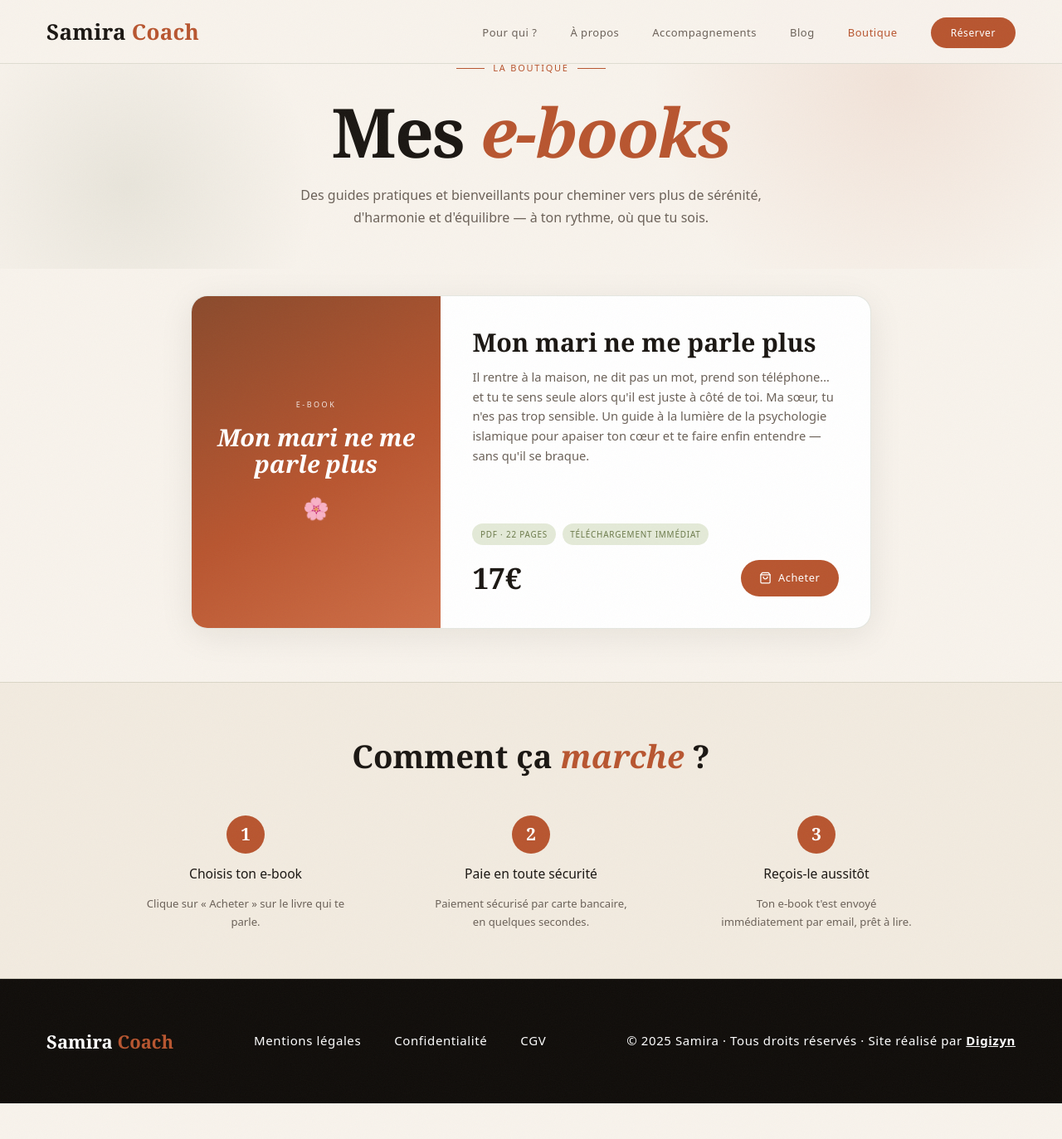
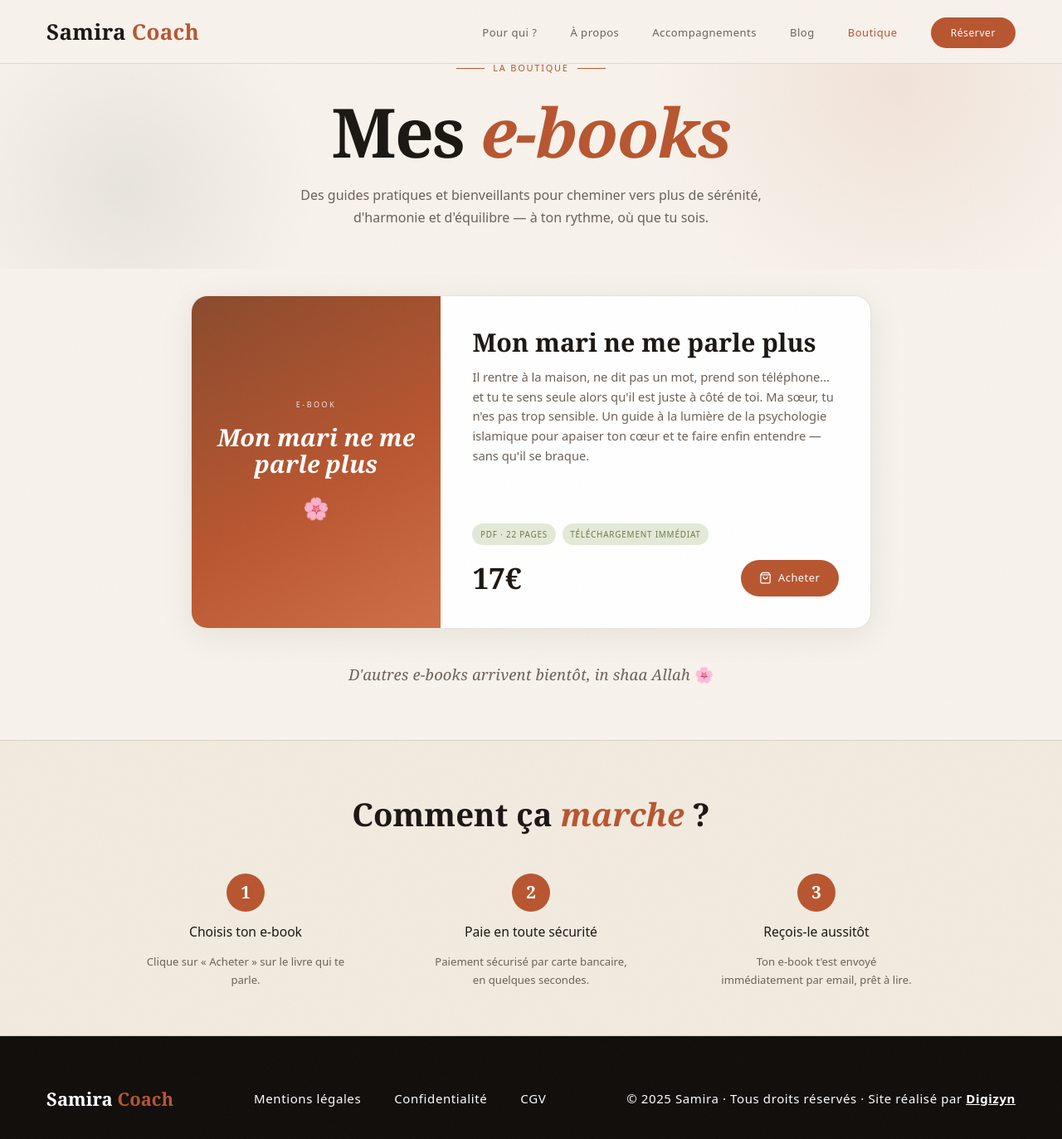
Before and after one commit to digizyn83/samiracoach, a Jekyll site: the page built from boutique.html, in a window 1280 px wide and 1400 px high, scrolled down 112 px. Shown: the top 1373 px of the window at 83% size. Built offline with Jekyll 4.4.1, drawn with Linux system fonts in a browser that asks for light colours; before the commit the page ends 1442 px from its top, so only the background shows below that.

Commit message:
Boutique: mention 'd'autres e-books à venir'
Co-Authored-By: Claude Opus 4.8 <noreply@anthropic.com>

```diff
--- a/boutique.html
+++ b/boutique.html
@@ -164,6 +164,14 @@ nav.scrolled{padding:1rem 3.5rem;background:rgba(248,243,236,0.95);backdrop-filt
 .buy-btn:hover{background:var(--terra2);transform:translateY(-1px);box-shadow:0 6px 18px rgba(184,85,47,0.32)}
 .buy-btn svg{width:15px;height:15px;stroke:currentColor;fill:none;stroke-width:2;stroke-linecap:round;stroke-linejoin:round}
 
+/* ═══ À VENIR ═══ */
+.shop-soon{
+  text-align:center;margin-top:2.4rem;
+  font-family:var(--fs);font-size:1.15rem;font-style:italic;
+  color:var(--mid);letter-spacing:0.01em;
+}
+.shop-soon span{font-style:normal}
+
 /* ═══ COMMENT ÇA MARCHE ═══ */
 .how{background:var(--cream2);border-top:1px solid var(--border);border-bottom:1px solid var(--border);padding:3.5rem 2rem;}
 .how-inner{max-width:1000px;margin:0 auto;text-align:center}
@@ -315,6 +323,8 @@ footer p a:hover{color:rgba(255,255,255,0.7)}
       {% endfor %}
     </div>
   {% endif %}
+
+  <p class="shop-soon">D'autres e-books arrivent bientôt, in shaa Allah <span>🌸</span></p>
 </main>
 
 <!-- ═══ COMMENT ÇA MARCHE ═══ -->
```
